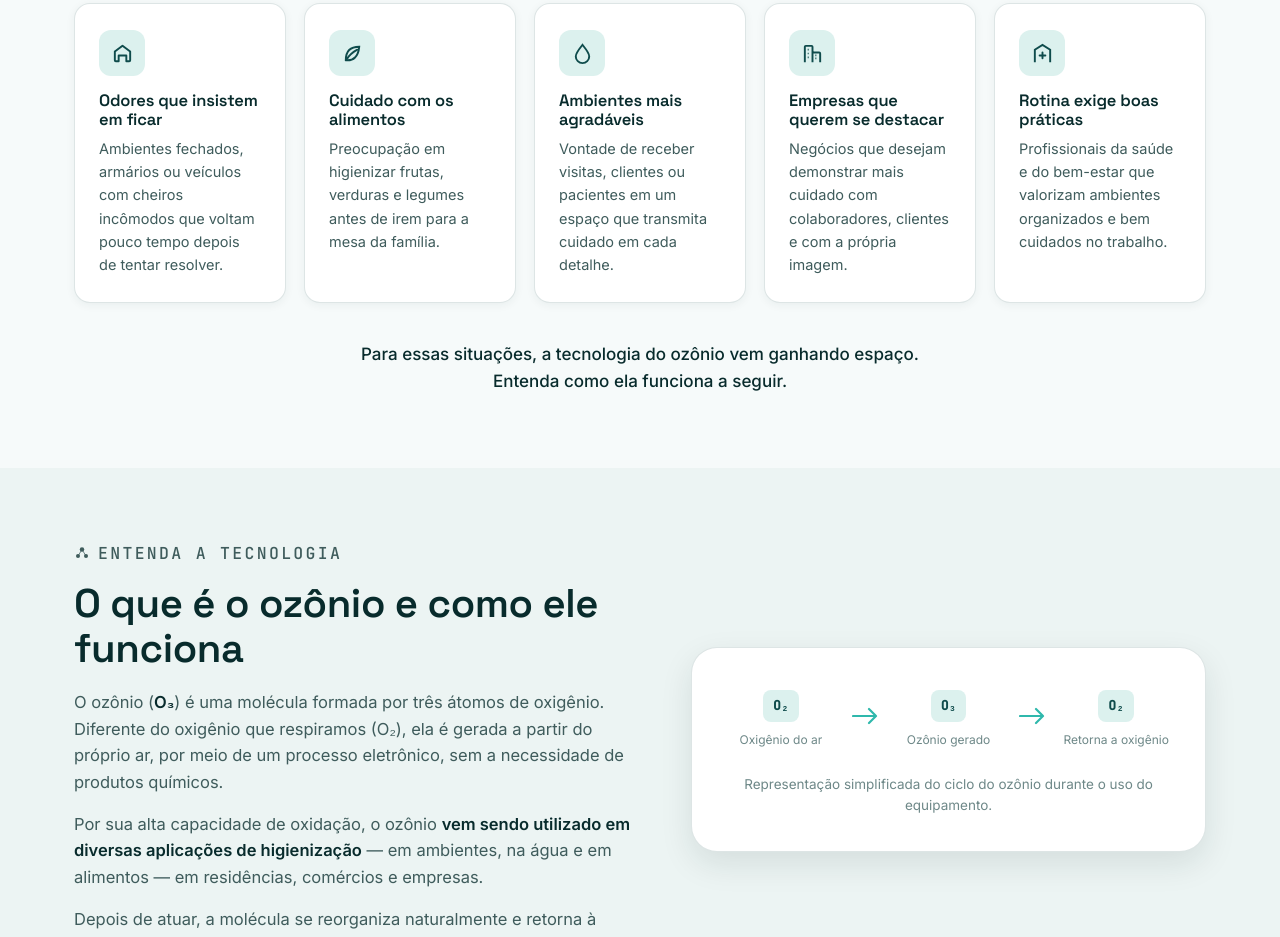
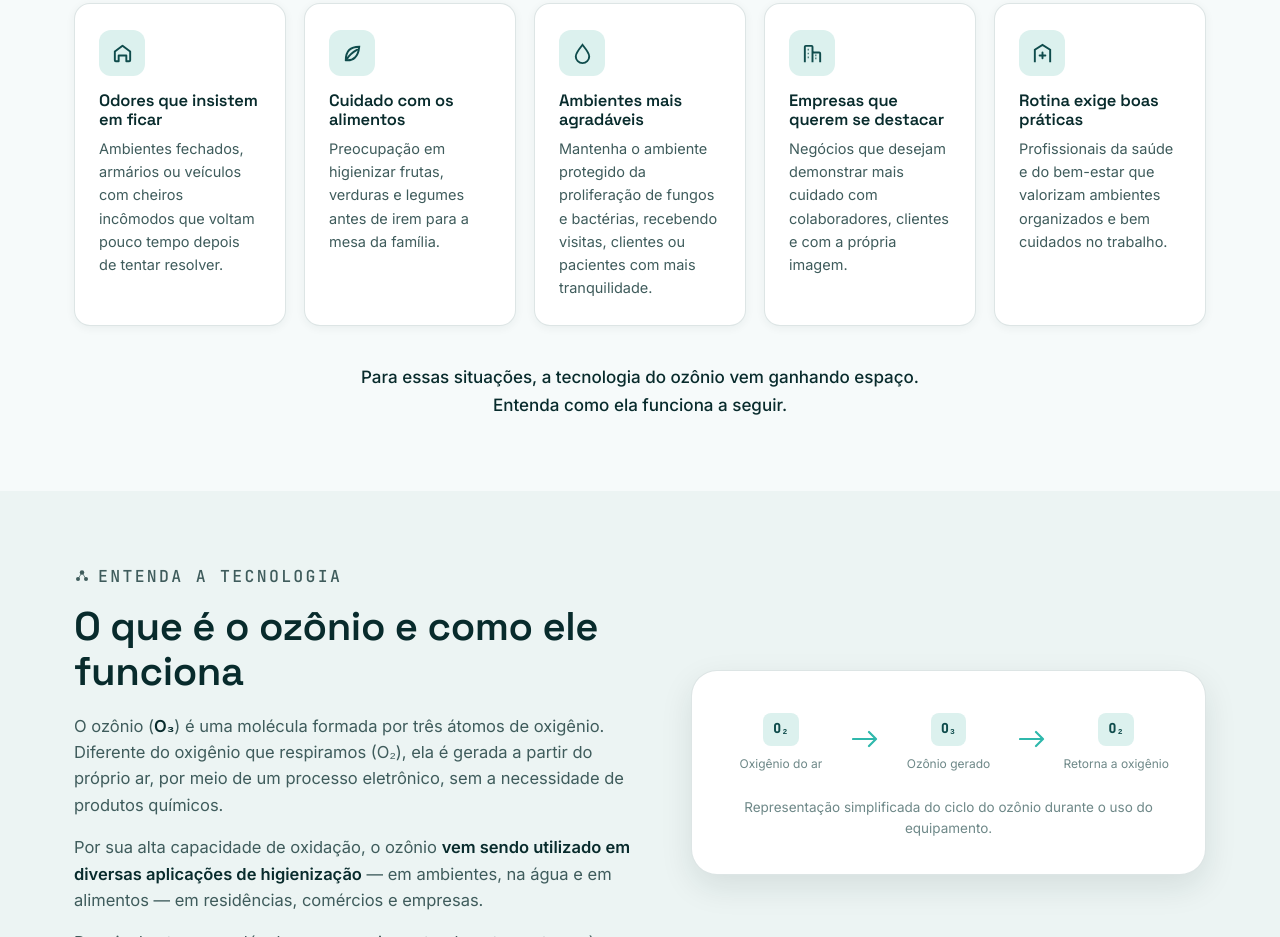
Before and after one commit to sergioozoxx/ozoxx, a plain HTML site: page index.html in a window 1280 px wide. Shown: the part 1319-2256 px from the top of the page. Drawn offline with Linux system fonts and the light colour scheme.

Commit message:
Add files via upload

```diff
--- a/index.html
+++ b/index.html
@@ -734,7 +734,7 @@
       <div class="pain-card reveal">
         <div class="pain-icon"><svg viewBox="0 0 24 24"><use href="#ic-droplet"/></svg></div>
         <h4>Ambientes mais agradáveis</h4>
-        <p>Vontade de receber visitas, clientes ou pacientes em um espaço que transmita cuidado em cada detalhe.</p>
+        <p>Mantenha o ambiente protegido da proliferação de fungos e bactérias, recebendo visitas, clientes ou pacientes com mais tranquilidade.</p>
       </div>
       <div class="pain-card reveal">
         <div class="pain-icon"><svg viewBox="0 0 24 24"><use href="#ic-building"/></svg></div>
```
